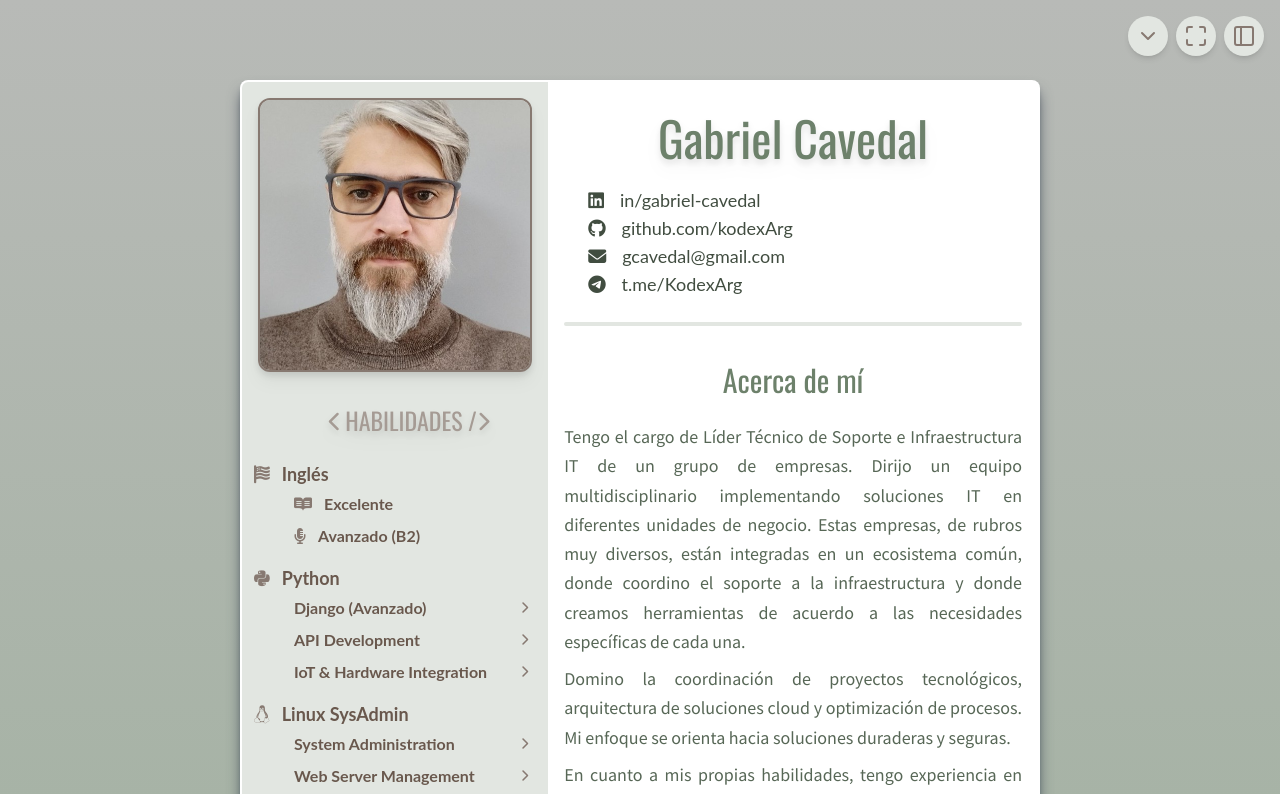
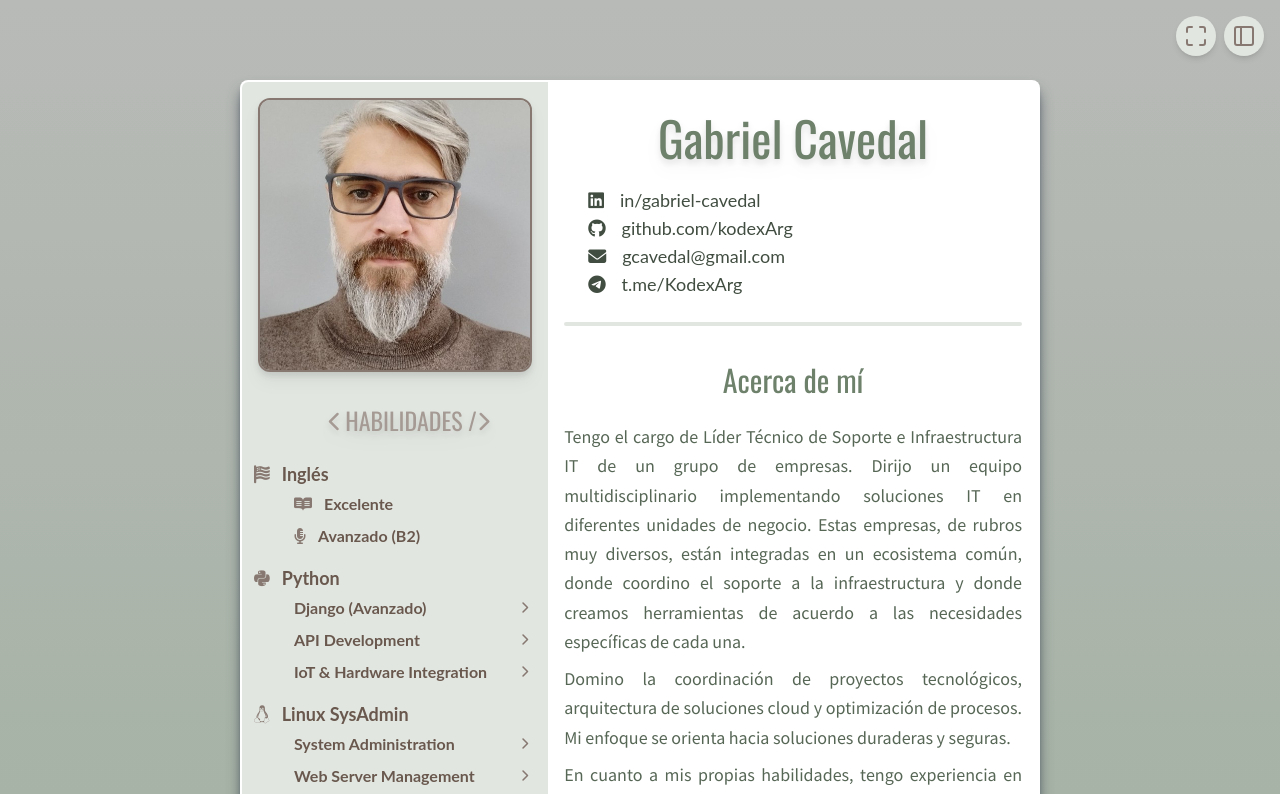
Before and after one commit to kodexArg/cv, a SvelteKit app: page / in a window 1280 px wide. Shown: the top 794 px of the page. Built offline with nearby package versions, Linux system fonts and the light colour scheme.

Commit message:
build no button

```diff
--- a/src/routes/+page.svelte
+++ b/src/routes/+page.svelte
@@ -18,7 +18,7 @@
 <!-- Contenedor de botones en la esquina superior derecha -->
 <div class="fixed top-4 right-4 flex space-x-2 z-50 print:hidden">
   {#if $isLeftPanelVisible}
-    <ExpandButton />
+    <!-- <ExpandButton /> -->
   {/if}
   <MaximizeButton />
   <PictureToggleButton />
```
